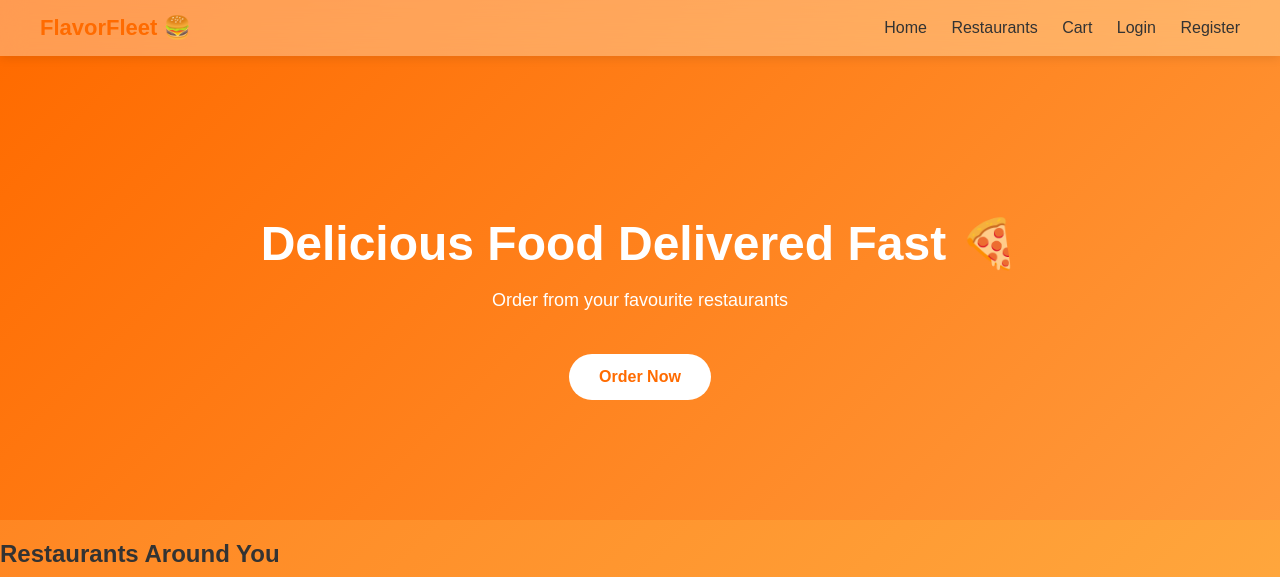
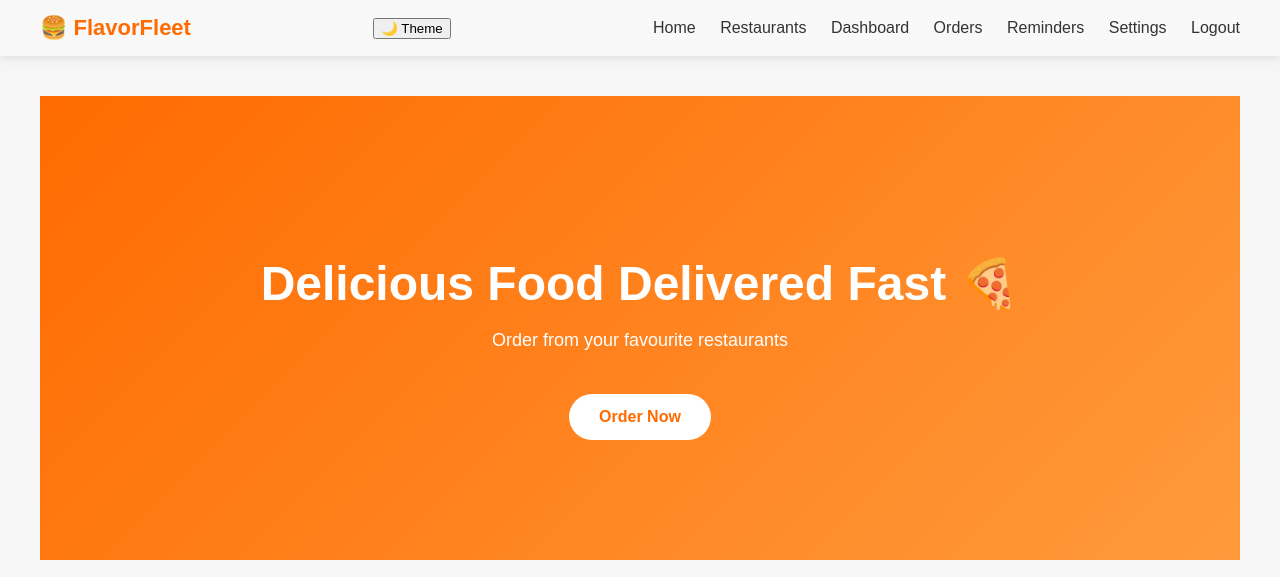
Before and after one commit to HYPERX99206/Flavorfleet3, a Flask app: page / in a window 1280 px wide. Shown: the top 577 px of the page. Run offline with Flask 3, Linux system fonts and the light colour scheme; the visitor is signed in with stand-in values (Sample User, id 1); data comes from the database, SQL or seed files in the repository.

Commit message:
Fixed cart count API and landing page display issues

```diff
--- a/app.py
+++ b/app.py
@@ -87,10 +87,10 @@ def remove_from_cart(item_id):
         session["cart"].remove(item_id)
     return redirect("/cart")
 
-@app.route("/cart_count")
+@app.route('/cart_count')
 def cart_count():
-    return jsonify({"count": len(session.get("cart", []))})
-
+    count = len(session.get("cart", []))
+    return jsonify({"count": count})
 # -----------------------------
 # CHECKOUT & PAYMENT
 # -----------------------------
--- a/templates/base.html
+++ b/templates/base.html
@@ -4,7 +4,6 @@
 <head>
 
     <title>FlavorFleet</title>
-
     <meta name="viewport" content="width=device-width, initial-scale=1">
 
     <link rel="stylesheet" href="/static/css/style.css">
@@ -16,11 +15,12 @@
 
 <body>
 
+    <!-- ================= FLOATING CART ================= -->
     <div class="floating-cart" id="floatingCart">
 
         <div class="cart-icon">
             🛒
-<span id="cartCount">0</span>
+            <span id="cartCount">{{ session.get("cart", []) | length }}</span>
         </div>
 
         <a href="/cart" class="view-cart-btn">
@@ -31,6 +31,7 @@ View Cart
 
     <script src="{{ url_for('static', filename='js/theme.js') }}"></script>
 
+    <!-- ================= NAVBAR ================= -->
     <header class="navbar">
 
         <div class="logo">🍔 FlavorFleet</div>
@@ -40,21 +41,16 @@ View Cart
 
             <a href="/restaurants">Home</a>
             <a href="/restaurants">Restaurants</a>
-<a href="/cart">Cart</a>
             <a href="/dashboard">Dashboard</a>
 
             {% if session.get("user") %}
-
                 <a href="/orders">Orders</a>
                 <a href="/reminders">Reminders</a>
                 <a href="/settings">Settings</a>
                 <a href="/logout">Logout</a>
-
             {% else %}
-
                 <a href="/login">Login</a>
                 <a href="/register">Register</a>
-
             {% endif %}
 
         </nav>
@@ -67,15 +63,23 @@ View Cart
 
     </div>
 
-<a href="/cart" class="cart-bubble">
-🛒
-<span class="cart-count">
-{{ session.get("cart", []) | length }}
-</span>
-</a>
-
+    <!-- ================= SCRIPTS ================= -->
     <script src="{{ url_for('static', filename='js/script.js') }}"></script>
     <script src="{{ url_for('static', filename='js/theme.js') }}"></script>
 
+    <!-- Update floating cart count dynamically -->
+    <script>
+        function updateCartCount() {
+            fetch('/cart_count')
+                .then(res => res.json())
+                .then(data => {
+                    document.getElementById('cartCount').innerText = data.count;
+                });
+        }
+
+        // Update on page load
+        updateCartCount();
+    </script>
+
 </body>
 </html>
--- a/templates/landing.html
+++ b/templates/landing.html
@@ -1,42 +1,8 @@
-<!DOCTYPE html>
-<html lang="en">
+{% extends "base.html" %}
 
-<head>
-    <meta charset="UTF-8">
-    <title>FlavorFleet</title>
-
-    <meta name="viewport" content="width=device-width, initial-scale=1.0">
-
-    <!-- Main CSS -->
-    <link rel="stylesheet" href="{{ url_for('static', filename='css/style.css') }}">
-</head>
-
-
-<body class="landing-page">
-
-
-<!-- ================= NAVBAR ================= -->
-
-<nav class="navbar">
-
-    <div class="logo">
-        FlavorFleet 🍔
-    </div>
-
-    <div class="nav-links">
-        <a href="/">Home</a>
-        <a href="/restaurants">Restaurants</a>
-        <a href="/cart">Cart</a>
-        <a href="/login">Login</a>
-        <a href="/register">Register</a>
-    </div>
-
-</nav>
-
-
+{% block content %}
 
 <!-- ================= HERO SECTION ================= -->
-
 <section class="hero">
 
     <div class="hero-content">
@@ -57,10 +23,8 @@
 
 </section>
 
-
-
 <!-- ================= RESTAURANTS PREVIEW ================= -->
-
+{#
 <section class="home-restaurants">
 
     <h2>Restaurants Around You</h2>
@@ -96,11 +60,9 @@
     </div>
 
 </section>
-
-
+#}
 
 <!-- ================= FOOTER ================= -->
-
 <footer class="footer">
 
     <p>
@@ -109,6 +71,4 @@
 
 </footer>
 
-
-</body>
-</html>
+{% endblock %}
```
Lines whose indentation alone changed are shown as unchanged.
